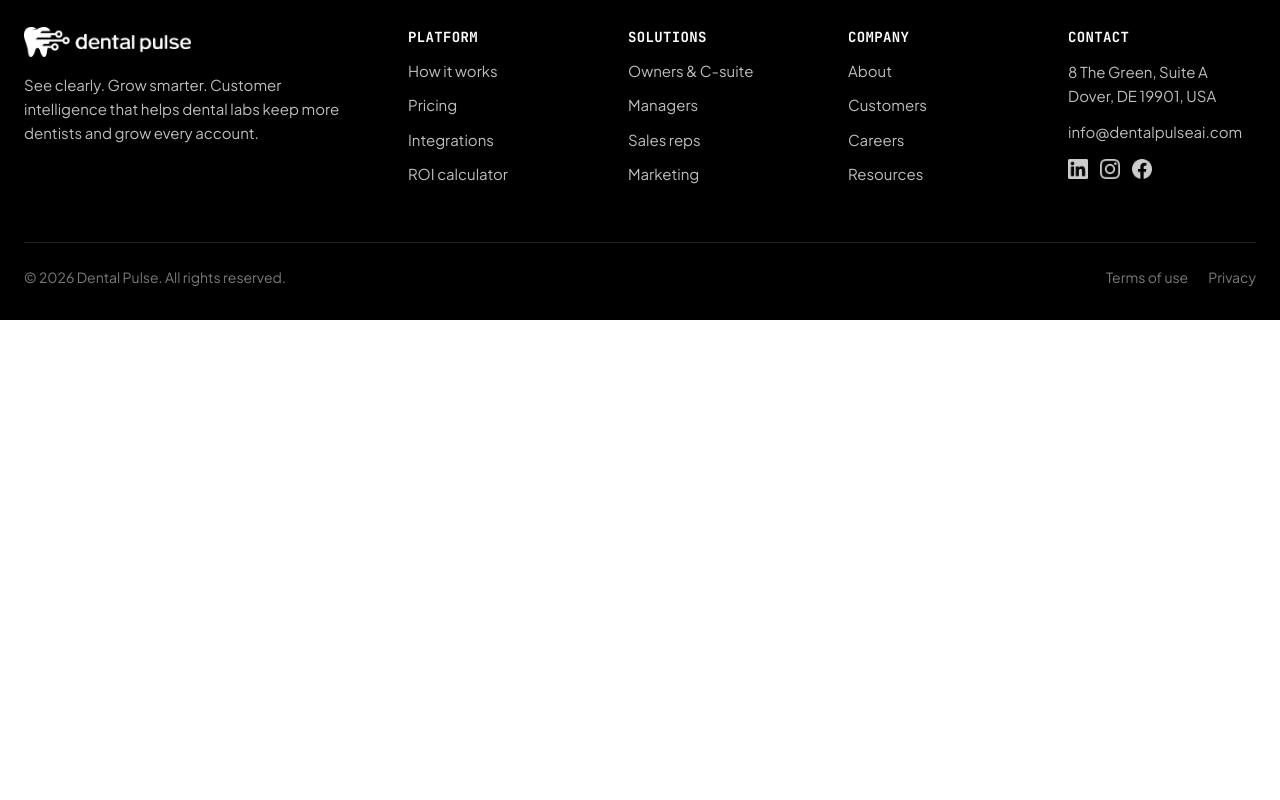
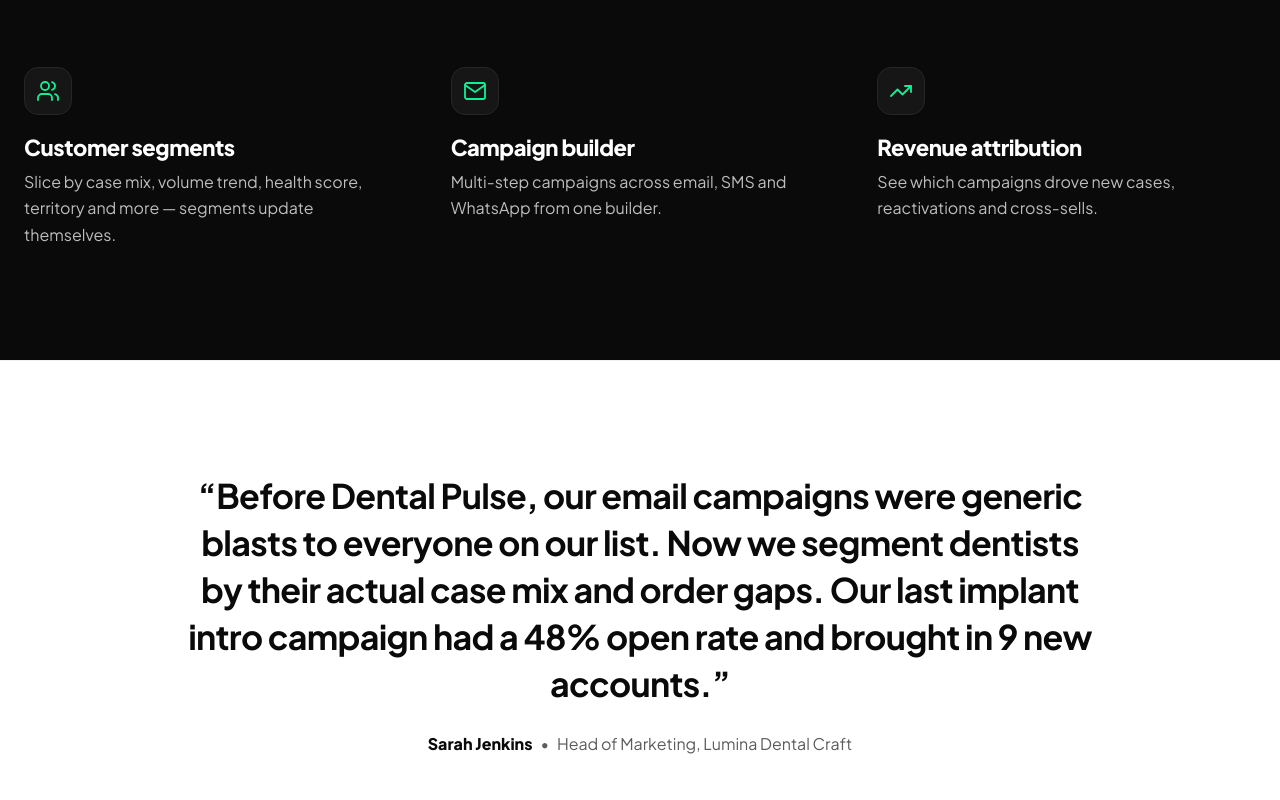
Before and after one commit to dentalPulse/dentalpulse-website, a Next.js app: page /solutions/marketing in a window 1280 px wide. Shown: the part 1340-2140 px from the top of the page. Before the commit the page ends 1660 px from the top, so only its background shows below. Built offline with nearby package versions, Linux system fonts and the light colour scheme.

Commit message:
feat(solutions): implement marketing capabilities and marketer quote sections (Phase 4)

```diff
--- a/new_docs/SOLUTIONS_MARKETING_IMPLEMENTATION_PLAN.md
+++ b/new_docs/SOLUTIONS_MARKETING_IMPLEMENTATION_PLAN.md
@@ -86,14 +86,16 @@
 
 ---
 
-### Phase 4: Dark Capabilities & Marketer Social Proof
-1. Create `src/components/solutions/marketing/MarketingCapabilitiesSection.tsx`:
+### Phase 4: Dark Capabilities & Marketer Social Proof (COMPLETED)
+1. Created [`src/components/solutions/marketing/MarketingCapabilitiesSection.tsx`](file:///c:/Users/VUI%20Live/Desktop/dentalpulse-website/src/components/solutions/marketing/MarketingCapabilitiesSection.tsx):
    - Dark `#0A0A0A` container with `#12F095` neon green icons in `#161616` badges:
      * **Customer segments** (Team / users icon)
      * **Campaign builder** (Mail / envelope icon)
      * **Revenue attribution** (Trending chart / analytics arrow icon)
-2. Create `src/components/solutions/marketing/MarketingQuoteSection.tsx`:
+2. Created [`src/components/solutions/marketing/MarketingQuoteSection.tsx`](file:///c:/Users/VUI%20Live/Desktop/dentalpulse-website/src/components/solutions/marketing/MarketingQuoteSection.tsx):
    - Testimonial from Sarah Jenkins (Head of Marketing, Lumina Dental Craft).
+3. Wired both into [`src/app/solutions/marketing/page.tsx`](file:///c:/Users/VUI%20Live/Desktop/dentalpulse-website/src/app/solutions/marketing/page.tsx).
+4. Verified via `npm run build` (14 routes compiled) and HTTP 200 on `http://localhost:3000/solutions/marketing`.
 
 ---
 
--- a/src/app/solutions/marketing/page.tsx
+++ b/src/app/solutions/marketing/page.tsx
@@ -4,6 +4,8 @@
 import { SolutionsRoleNav } from '@/components/solutions/SolutionsRoleNav';
 import { MarketingHero } from '@/components/solutions/marketing/MarketingHero';
 import { MarketingQuestionsSection } from '@/components/solutions/marketing/MarketingQuestionsSection';
+import { MarketingCapabilitiesSection } from '@/components/solutions/marketing/MarketingCapabilitiesSection';
+import { MarketingQuoteSection } from '@/components/solutions/marketing/MarketingQuoteSection';
 
 export const metadata: Metadata = {
   title: 'Solutions for Marketing Teams | DentalPulse',
@@ -25,6 +27,8 @@
         <SolutionsRoleNav activeRole="marketing" />
         <MarketingHero />
         <MarketingQuestionsSection />
+        <MarketingCapabilitiesSection />
+        <MarketingQuoteSection />
         {/* Remaining sections will be assembled in subsequent phases */}
       </div>
       <Footer />
--- /dev/null
+++ b/src/components/solutions/marketing/MarketingCapabilitiesSection.tsx
@@ -0,0 +1,94 @@
+import React from 'react';
+
+export function MarketingCapabilitiesSection() {
+  const capabilities = [
+    {
+      title: 'Customer segments',
+      description:
+        'Slice by case mix, volume trend, health score, territory and more — segments update themselves.',
+      icon: (
+        <svg
+          width="24"
+          height="24"
+          viewBox="0 0 24 24"
+          fill="none"
+          stroke="currentColor"
+          strokeWidth="1.8"
+          strokeLinecap="round"
+          strokeLinejoin="round"
+          aria-hidden="true"
+        >
+          <path d="M16 21v-2a4 4 0 0 0-4-4H6a4 4 0 0 0-4 4v2" />
+          <circle cx="9" cy="7" r="4" />
+          <path d="M22 21v-2a4 4 0 0 0-3-3.87" />
+          <path d="M16 3.13a4 4 0 0 1 0 7.75" />
+        </svg>
+      ),
+    },
+    {
+      title: 'Campaign builder',
+      description:
+        'Multi-step campaigns across email, SMS and WhatsApp from one builder.',
+      icon: (
+        <svg
+          width="24"
+          height="24"
+          viewBox="0 0 24 24"
+          fill="none"
+          stroke="currentColor"
+          strokeWidth="1.8"
+          strokeLinecap="round"
+          strokeLinejoin="round"
+          aria-hidden="true"
+        >
+          <rect x="2" y="4" width="20" height="16" rx="2" />
+          <path d="M22 6l-10 7L2 6" />
+        </svg>
+      ),
+    },
+    {
+      title: 'Revenue attribution',
+      description:
+        'See which campaigns drove new cases, reactivations and cross-sells.',
+      icon: (
+        <svg
+          width="24"
+          height="24"
+          viewBox="0 0 24 24"
+          fill="none"
+          stroke="currentColor"
+          strokeWidth="1.8"
+          strokeLinecap="round"
+          strokeLinejoin="round"
+          aria-hidden="true"
+        >
+          <path d="M22 7l-8.5 8.5-5-5L2 17" />
+          <path d="M16 7h6v6" />
+        </svg>
+      ),
+    },
+  ];
+
+  return (
+    <section className="w-full bg-[#0A0A0A] text-white py-24 md:py-28 px-6">
+      <div className="max-w-[1240px] mx-auto grid grid-cols-1 md:grid-cols-3 gap-10 md:gap-12">
+        {capabilities.map((item) => (
+          <div key={item.title} className="flex flex-col">
+            <span
+              className="w-12 h-12 rounded-[14px] bg-[#161616] text-[#12F095] border border-[#262626] inline-flex items-center justify-center shrink-0 shadow-xs"
+              aria-hidden="true"
+            >
+              {item.icon}
+            </span>
+            <h3 className="m-0 mt-5 mb-2.5 text-[22px] font-extrabold text-white tracking-tight">
+              {item.title}
+            </h3>
+            <p className="m-0 text-[15px] sm:text-[16px] leading-[1.65] text-[#BDBDBD]">
+              {item.description}
+            </p>
+          </div>
+        ))}
+      </div>
+    </section>
+  );
+}
--- /dev/null
+++ b/src/components/solutions/marketing/MarketingQuoteSection.tsx
@@ -0,0 +1,18 @@
+import React from 'react';
+
+export function MarketingQuoteSection() {
+  return (
+    <section className="w-full bg-white py-24 sm:py-28 px-6 border-t border-[#F0F0F0]">
+      <figure className="max-w-[920px] mx-auto text-center m-0">
+        <blockquote className="m-0 text-[24px] sm:text-[30px] lg:text-[34px] leading-[1.38] font-bold tracking-[-0.02em] text-[#0A0A0A]">
+          “Before Dental Pulse, our email campaigns were generic blasts to everyone on our list. Now we segment dentists by their actual case mix and order gaps. Our last implant intro campaign had a 48% open rate and brought in 9 new accounts.”
+        </blockquote>
+        <figcaption className="mt-6 text-[#5C5C5C] text-[15px] sm:text-[16px] flex items-center justify-center gap-2 flex-wrap">
+          <b className="text-[#0A0A0A] font-extrabold">Sarah Jenkins</b>
+          <span>•</span>
+          <span>Head of Marketing, Lumina Dental Craft</span>
+        </figcaption>
+      </figure>
+    </section>
+  );
+}
```
